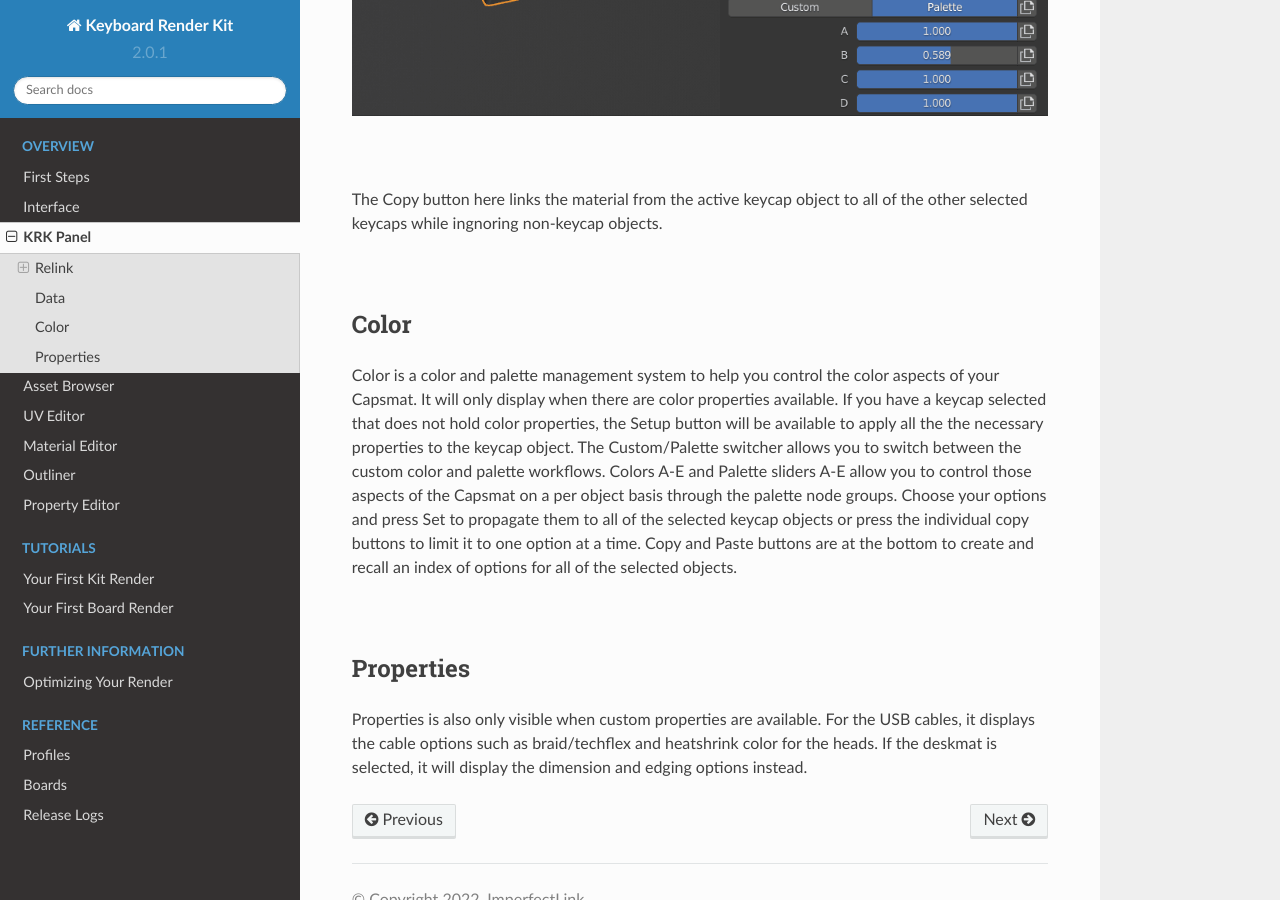
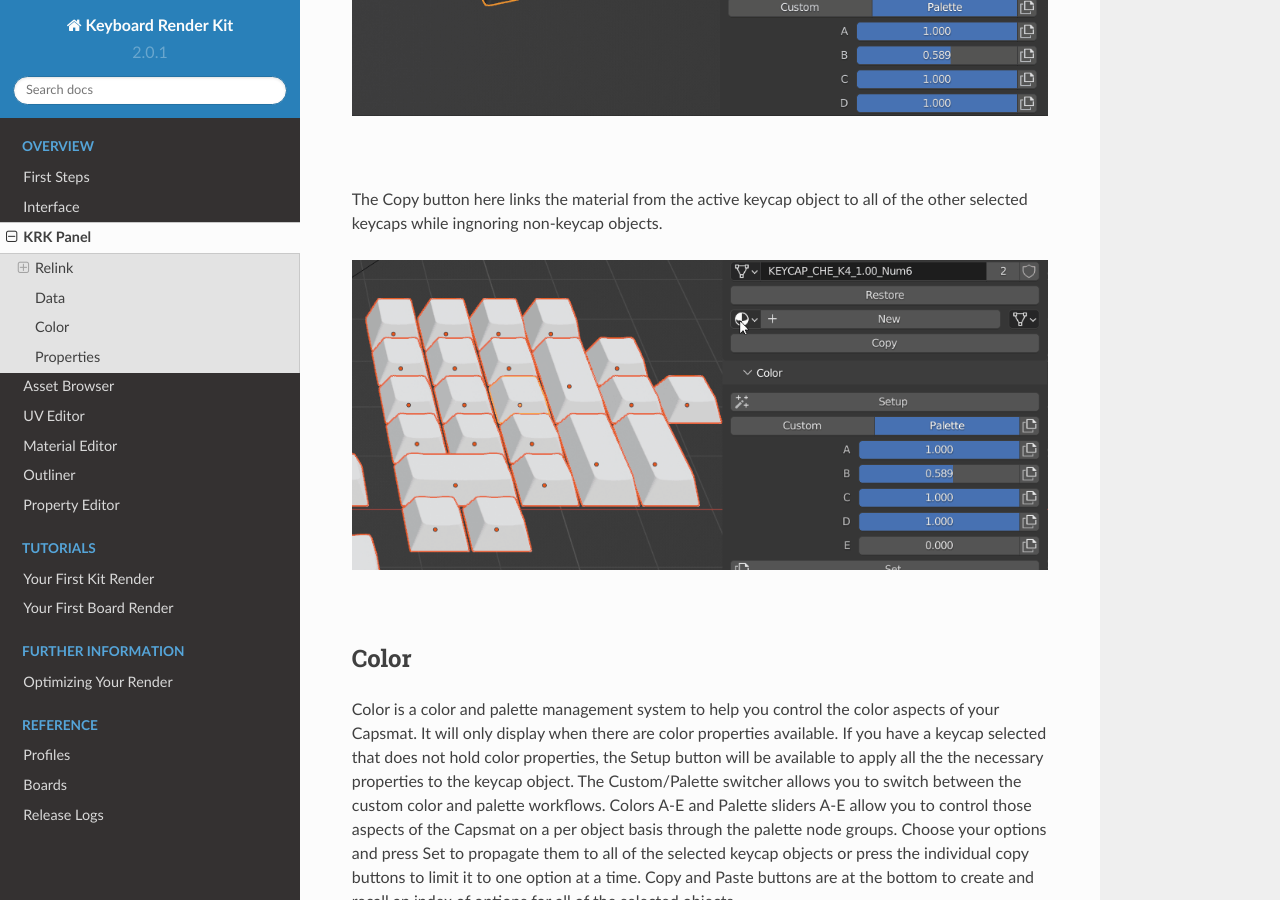
Before and after one commit to imperfectlink/KeyboardRenderKit, a Sphinx documentation site: the page built from docs/source/krkpanel.rst, in a window 1280 px wide and 900 px high, scrolled down 4928 px. Built offline with Sphinx 7.4.7 and the Read the Docs theme 2.0.0, drawn with Linux system fonts in a browser that asks for light colours.

Commit message:
Update krkpanel.rst

```diff
--- a/docs/source/krkpanel.rst
+++ b/docs/source/krkpanel.rst
@@ -76,6 +76,8 @@
 
 The Copy button here links the material from the active keycap object to all of the other selected keycaps while ingnoring non-keycap objects.
 
+.. image:: img/MatCopy.gif
+
 |
 
 Color
```
